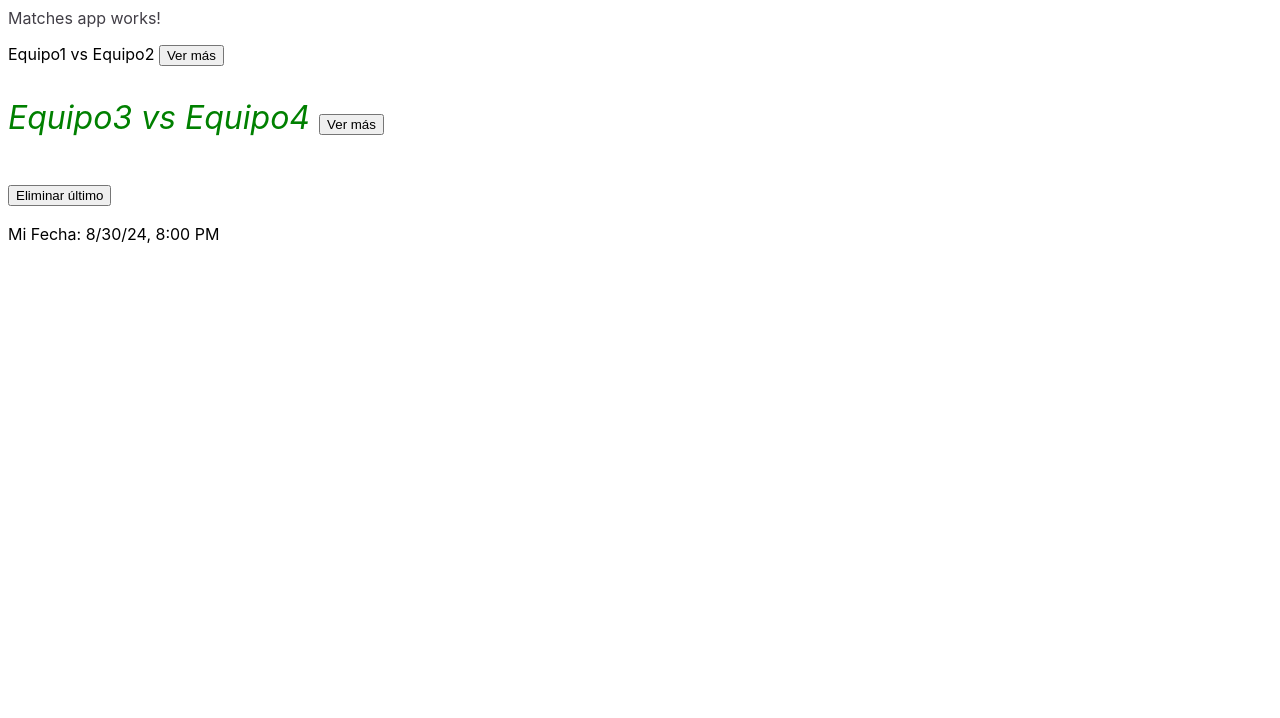
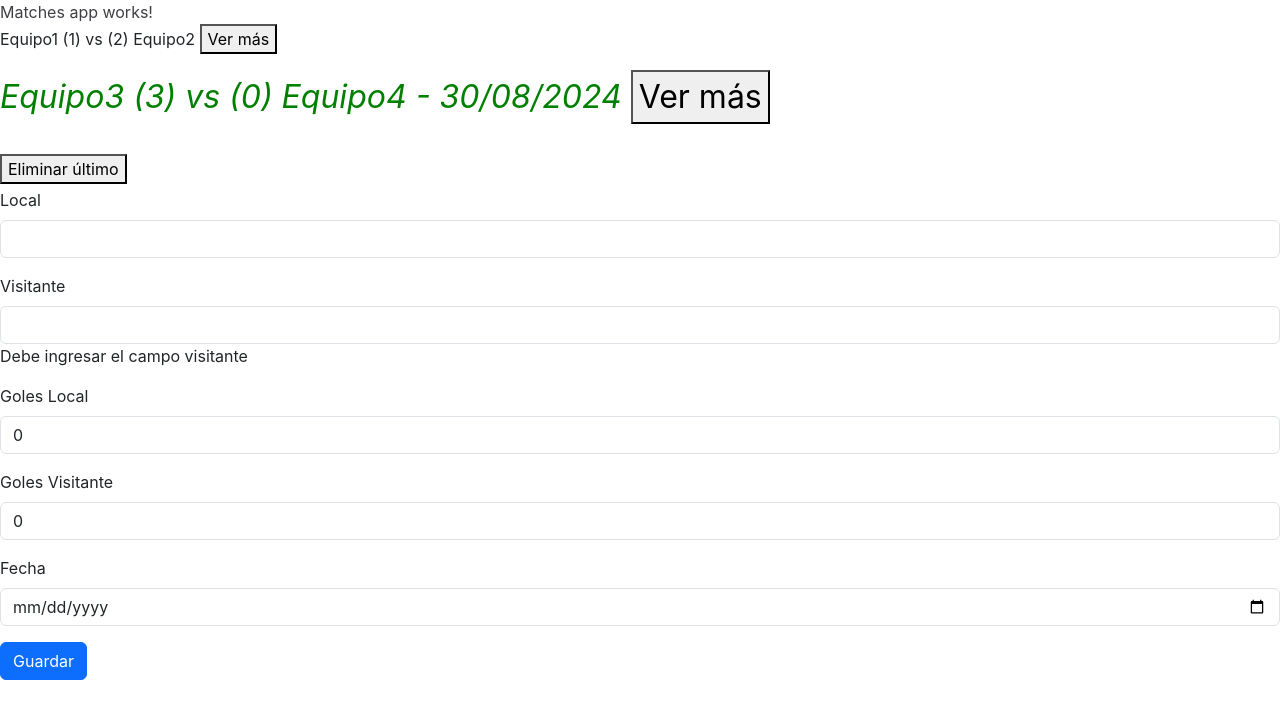
Before and after one commit to fpiemontesi/matches-sample, an Angular app: page / in a window 1280 px wide. Shown: the top 718 px of the page. Built offline with nearby package versions, Linux system fonts and the light colour scheme.

Commit message:
add forms

```diff
--- /dev/null
+++ b/src/app/match-form/match-form.component.html
@@ -0,0 +1,54 @@
+<form #form="ngForm" (ngSubmit)="save(form)">
+    <div class="mb-3">
+        <label for="local" class="form-label">Local</label>
+        <input type="text" class="form-control" id="local" required
+            name="local"
+        #local="ngModel" [(ngModel)]="match.local">
+        @if (local.touched && local.invalid) {
+        <span>Debe ingresar el campo local</span>
+        }
+    </div>
+    <div class="mb-3">
+        <label for="visitor" class="form-label">Visitante</label>
+        <input name="visitor" type="text" class="form-control" id="visitor"
+            required
+            #visitor="ngModel"
+            [(ngModel)]="match.visitor">
+        @if (visitor.invalid) {
+            <span>Debe ingresar el campo visitante</span>
+        }
+      </div>
+      <div class="mb-3">
+        <label for="localScore" class="form-label">Goles Local</label>
+        <input name="localScore" type="number" class="form-control" id="localScore"
+            required
+            #localScore="ngModel"
+            [(ngModel)]="match.localScore">
+        @if (localScore.invalid) {
+            <span>Debe ingresar el campo gol local</span>
+        }
+      </div>
+      <div class="mb-3">
+        <label for="visitorScore" class="form-label">Goles Visitante</label>
+        <input name="visitorScore" type="number" class="form-control" id="visitorScore"
+            required
+            #visitorScore="ngModel"
+            [(ngModel)]="match.visitorScore">
+        @if (visitorScore.invalid) {
+            <span>Debe ingresar el campo gol visitante</span>
+        }
+      </div>
+      <div class="mb-3">
+        <label for="date" class="form-label">Fecha</label>
+        <input name="date" type="date" class="form-control" id="date"
+            #date="ngModel"
+            [(ngModel)]="match.date">
+      </div>
+      <!-- <button class="btn btn-primary" type="submit"
+      [disabled]="form.invalid">
+        Guardar
+      </button> -->
+      <button class="btn btn-primary" type="submit">
+        Guardar
+      </button>
+</form>
--- /dev/null
+++ b/src/app/match-form/match-form.component.ts
@@ -0,0 +1,34 @@
+import { Component, EventEmitter, Output } from '@angular/core';
+import { Match } from '../models/match';
+import { FormsModule, NgForm } from '@angular/forms';
+import { DatePipe } from '@angular/common';
+
+@Component({
+  selector: 'app-match-form',
+  standalone: true,
+  imports: [FormsModule, DatePipe],
+  templateUrl: './match-form.component.html',
+  styleUrl: './match-form.component.css'
+})
+export class MatchFormComponent {
+  match: Match = {
+    local: '',
+    visitor: '',
+    localScore: 0,
+    visitorScore: 0,
+    date: new Date()
+  };
+  @Output() onSave = new EventEmitter<Match>();
+
+  save(form: NgForm) {
+    if (form.invalid) {
+      alert("Formulario invalido");
+      console.log(form)
+      return;
+    }
+
+    // this.onSave.emit(this.match);
+    this.onSave.emit(form.value);
+    form.reset();
+  }
+}
--- a/src/app/match-info/match-info.component.html
+++ b/src/app/match-info/match-info.component.html
@@ -1,3 +1,7 @@
-<p>{{match}}
+<p>
+    {{local}} ({{localScore}}) vs ({{visitorScore}}) {{visitor}}
+    @if (date) {
+        - {{date | date:'dd/MM/yyyy'}}
+    }
     <button (click)="mostrarPartido()">Ver más</button>
 </p>
--- a/src/app/match-info/match-info.component.ts
+++ b/src/app/match-info/match-info.component.ts
@@ -1,22 +1,31 @@
-import { Component, EventEmitter, Input, OnDestroy, Output } from '@angular/core';
+import { DatePipe } from '@angular/common';
+import { Component, EventEmitter, Input, OnChanges, OnDestroy, Output, SimpleChanges } from '@angular/core';
 
 @Component({
   selector: 'app-match-info',
   standalone: true,
-  imports: [],
+  imports: [DatePipe],
   templateUrl: './match-info.component.html',
   styleUrl: './match-info.component.css'
 })
 export class MatchInfoComponent
-  implements OnDestroy
+  implements OnDestroy, OnChanges
 {
+  ngOnChanges(changes: SimpleChanges): void {
+    console.log("MATCH INFO INPUT CHANGE: ", changes)
+  }
   ngOnDestroy(): void {
     alert('destruido')
   }
-  @Input() match: string = "";
-  @Output() selectedMatch = new EventEmitter<string>();
+  @Input() index: number = 0;
+  @Input() local: string = "";
+  @Input() visitor: string = "";
+  @Input() localScore: number = 0;
+  @Input() visitorScore: number = 0;
+  @Input() date?: Date;
+  @Output() selectedMatch = new EventEmitter<number>();
 
   mostrarPartido() {
-    this.selectedMatch.emit(this.match);
+    this.selectedMatch.emit(this.index);
   }
 }
--- a/src/app/matches-view/matches-view.component.html
+++ b/src/app/matches-view/matches-view.component.html
@@ -5,9 +5,9 @@
     <p [ngStyle]="{
         color: 'red'
     }">
-        Seleccionado: {{matchSelected | uppercase }}
+        Seleccionado: {{matchSelected.local | uppercase }}
     </p>
-    <input [(ngModel)]="matchSelected">
+    <input [(ngModel)]="matchSelected.local" required>
 } @else {
     <!-- BLOQUE ELSE -->
 }
@@ -17,14 +17,21 @@
         [ngClass]="{
             'title': index == 1
         }"
-        [match]="match.name"
+        [index]="index"
+        [local]="match.local"
+        [visitor]="match.visitor"
+        [localScore]="match.localScore"
+        [visitorScore]="match.visitorScore"
+        [date]="match.date"
         (selectedMatch)="onSelected($event)"
     />
 }
 
 <button (click)="onDeleteLastItem()">Eliminar último</button>
 
-<p>Mi Fecha: {{ myDate | date:'short' }}</p>
+<app-match-form (onSave)="addNewMatch($event)"></app-match-form>
+
+<!-- <p>Mi Fecha: {{ myDate | date:'short' }}</p> -->
 
 <!-- <app-match-info *ngFor="let match of matches"
     [match]="match"
--- a/src/app/matches-view/matches-view.component.ts
+++ b/src/app/matches-view/matches-view.component.ts
@@ -3,6 +3,7 @@ import { MatchInfoComponent } from '../match-info/match-info.component';
 import { CommonModule } from '@angular/common';
 import { FormsModule } from '@angular/forms';
 import { Match } from '../models/match';
+import { MatchFormComponent } from '../match-form/match-form.component';
 // import { NgFor, NgIf } from '@angular/common';
 
 @Component({
@@ -11,7 +12,8 @@ import { Match } from '../models/match';
   imports: [MatchInfoComponent
     // , NgIf, NgFor
     , CommonModule
-    , FormsModule
+    , FormsModule,
+    MatchFormComponent
   ],
   templateUrl: './matches-view.component.html',
   styleUrl: './matches-view.component.css'
@@ -19,25 +21,36 @@ import { Match } from '../models/match';
 export class MatchesViewComponent
   implements OnInit {
   matches: Match[] = [];
-  matchSelected: string = "";
+  matchSelected?: Match;
   myDate: Date = new Date();
 
   ngOnInit(): void {
     this.matches = [
       {
-        name: "Equipo1 vs Equipo2",
+        local: "Equipo1",
+        visitor: "Equipo2",
+        localScore: 1,
+        visitorScore: 2
       },
       {
-        name: "Equipo3 vs Equipo4"
+        local: "Equipo3",
+        visitor: "Equipo4",
+        localScore: 3,
+        visitorScore: 0,
+        date: new Date()
       }
     ];
   }
 
-  onSelected(selected: string) {
-    this.matchSelected = selected;
+  onSelected(selectedIndex: number) {
+    this.matchSelected = this.matches[selectedIndex];
   }
 
   onDeleteLastItem() {
     this.matches.pop();
   }
+
+  addNewMatch(newMatch: Match) {
+    this.matches.push(newMatch);
+  }
 }
--- a/src/app/models/match.ts
+++ b/src/app/models/match.ts
@@ -1,4 +1,7 @@
 export interface Match {
-    name: string;
+    local: string;
+    visitor: string;
+    localScore: number;
+    visitorScore: number;
     date?: Date;
 }
--- a/src/index.html
+++ b/src/index.html
@@ -6,8 +6,10 @@
   <base href="/">
   <meta name="viewport" content="width=device-width, initial-scale=1">
   <link rel="icon" type="image/x-icon" href="favicon.ico">
+  <link href="https://cdn.jsdelivr.net/npm/bootstrap@5.3.3/dist/css/bootstrap.min.css" rel="stylesheet" integrity="sha384-QWTKZyjpPEjISv5WaRU9OFeRpok6YctnYmDr5pNlyT2bRjXh0JMhjY6hW+ALEwIH" crossorigin="anonymous">
 </head>
 <body>
   <app-root></app-root>
+  <script src="https://cdn.jsdelivr.net/npm/bootstrap@5.3.3/dist/js/bootstrap.bundle.min.js" integrity="sha384-YvpcrYf0tY3lHB60NNkmXc5s9fDVZLESaAA55NDzOxhy9GkcIdslK1eN7N6jIeHz" crossorigin="anonymous"></script>
 </body>
 </html>
```
Also changed, not shown: src/app/match-form/match-form.component.css (added), 1 other file (tests, documents, lock files or other folders).
